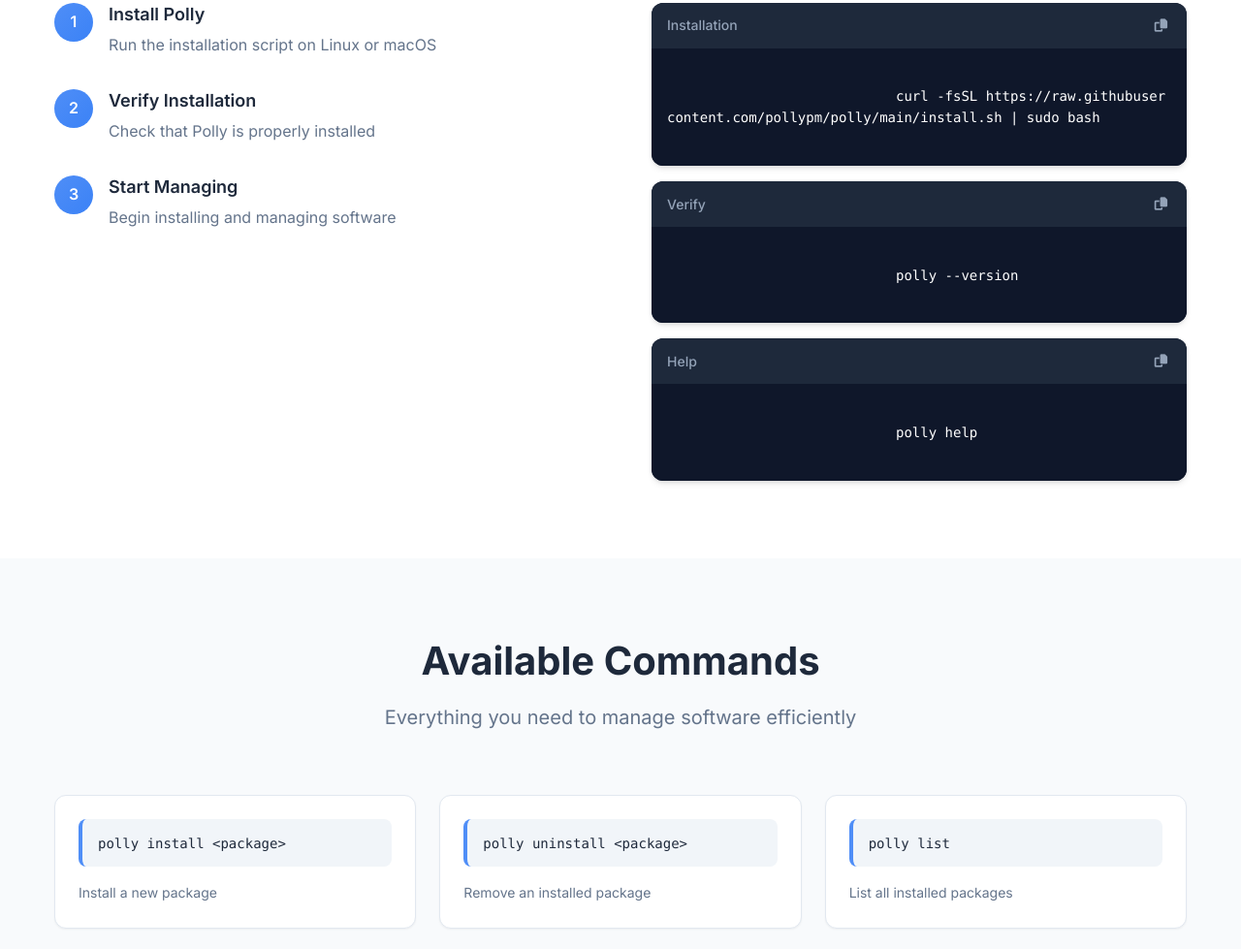
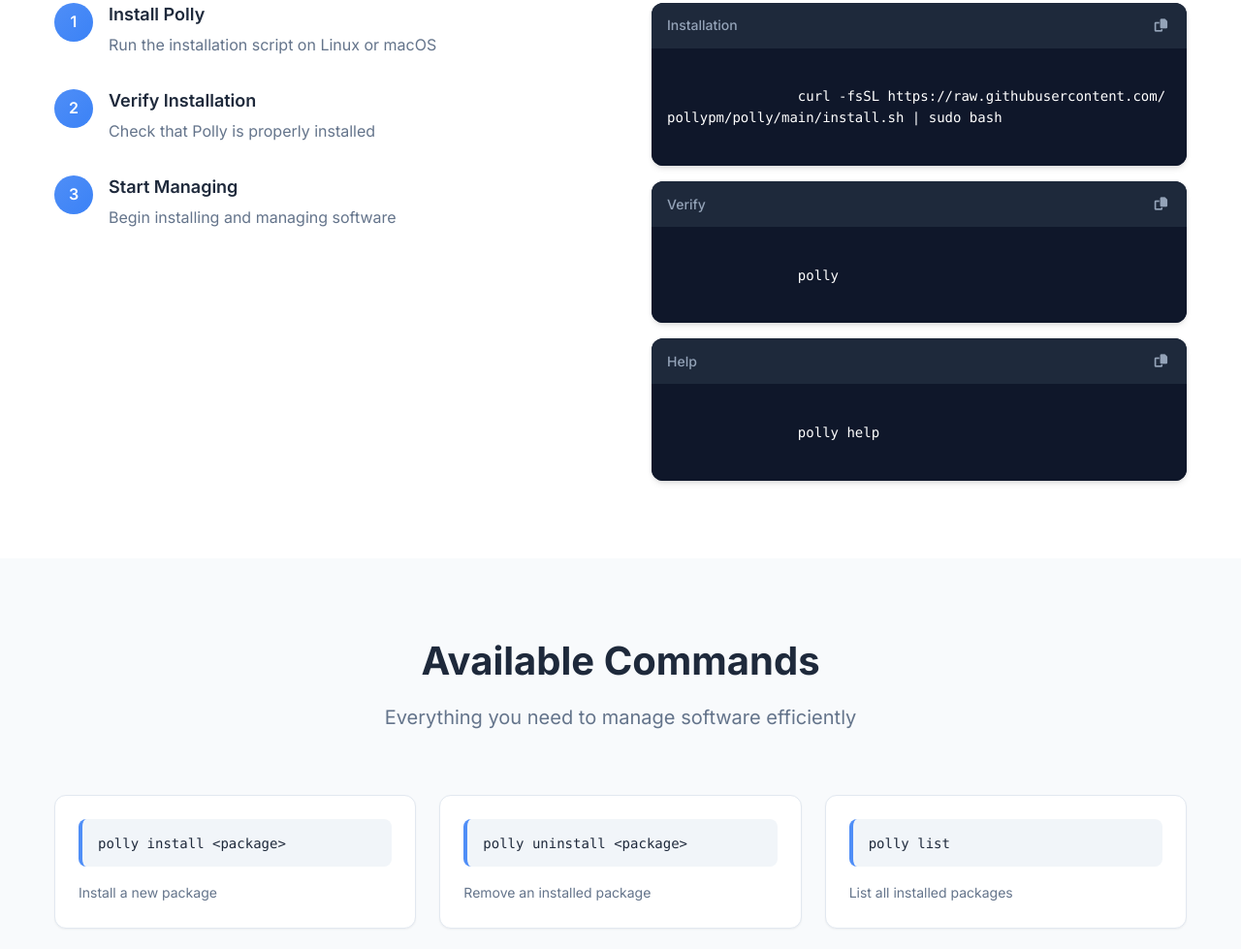
Before and after one commit to pollypm/polly, a plain HTML site: page website/index.html in a window 1280 px wide. Shown: the part 1825-2804 px from the top of the page at 97% size. Drawn offline with Linux system fonts and the light colour scheme.

Commit message:
fix website commands

```diff
--- a/website/index.html
+++ b/website/index.html
@@ -243,8 +243,8 @@
                 </button>
               </div>
               <code class="command-code">
-                            curl -fsSL https://raw.githubusercontent.com/pollypm/polly/main/install.sh | sudo bash
-                        </code>
+                curl -fsSL https://raw.githubusercontent.com/pollypm/polly/main/install.sh | sudo bash
+              </code>
             </div>
             <div class="command-block">
               <div class="command-header">
@@ -254,8 +254,8 @@
                 </button>
               </div>
               <code class="command-code">
-                            polly --version
-                        </code>
+                polly
+              </code>
             </div>
             <div class="command-block">
               <div class="command-header">
@@ -265,8 +265,8 @@
                 </button>
               </div>
               <code class="command-code">
-                            polly help
-                        </code>
+                polly help
+              </code>
             </div>
           </div>
         </div>
```
